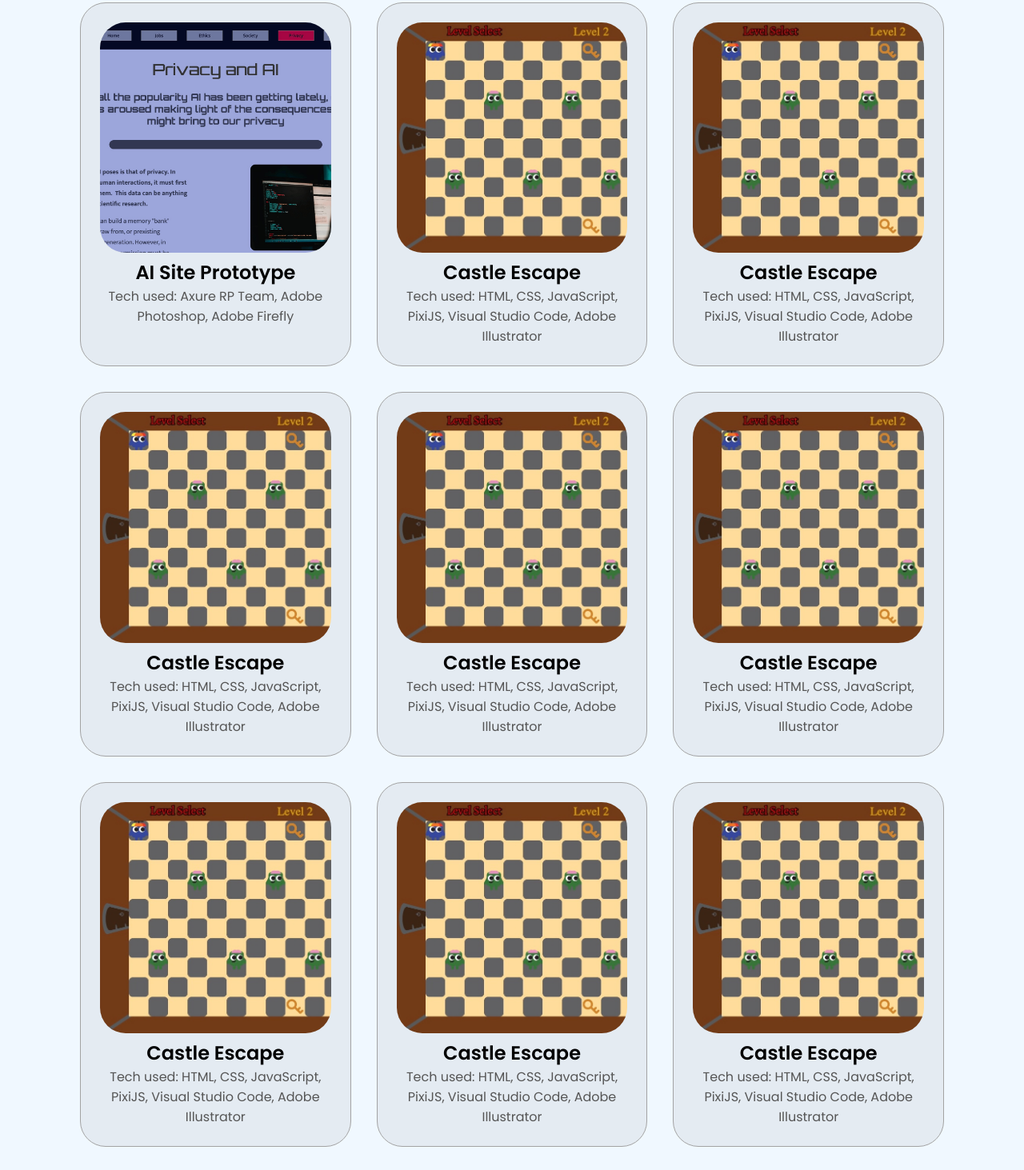
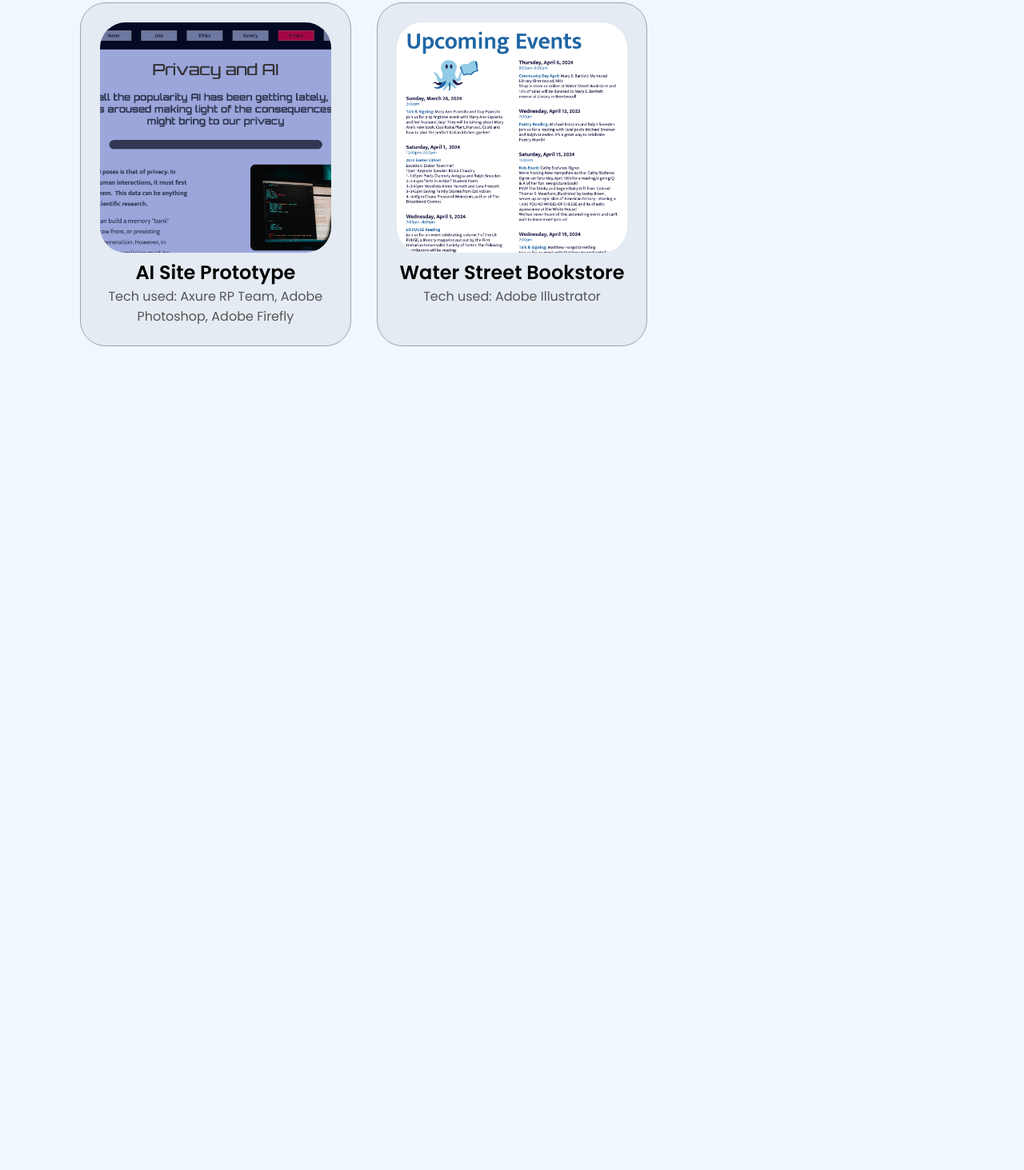
Before and after one commit to JacobJablon/portfolio, a plain HTML site: page projects.html in a window 1280 px wide. Shown: the part 696-2159 px from the top of the page at 80% size. After the commit the page ends 1257 px from the top, so only its background shows below. Drawn offline with Linux system fonts and the light colour scheme.

Commit message:
Added  WaterStreet project to projects page

```diff
--- a/projects.html
+++ b/projects.html
@@ -49,49 +49,9 @@
                 <p>Tech used: Axure RP Team, Adobe Photoshop, Adobe Firefly</p>
             </div>
             <div class="project-container" onclick="location.href='coming-soon.html'">
-                <img src="assets/projectCastleEscapeSquare.jpg" alt="">
-                <h2>Castle Escape</h2>
-                <p>Tech used: HTML, CSS, JavaScript, PixiJS, Visual Studio Code, Adobe Illustrator</p>
-            </div>
-            <div class="project-container" onclick="location.href='coming-soon.html'">
-                <img src="assets/projectCastleEscapeSquare.jpg" alt="">
-                <h2>Castle Escape</h2>
-                <p>Tech used: HTML, CSS, JavaScript, PixiJS, Visual Studio Code, Adobe Illustrator</p>
-            </div>
-            <div class="project-container" onclick="location.href='coming-soon.html'">
-                <img src="assets/projectCastleEscapeSquare.jpg" alt="">
-                <h2>Castle Escape</h2>
-                <p>Tech used: HTML, CSS, JavaScript, PixiJS, Visual Studio Code, Adobe Illustrator</p>
-            </div>
-            <div class="project-container" onclick="location.href='coming-soon.html'">
-                <img src="assets/projectCastleEscapeSquare.jpg" alt="">
-                <h2>Castle Escape</h2>
-                <p>Tech used: HTML, CSS, JavaScript, PixiJS, Visual Studio Code, Adobe Illustrator</p>
-            </div>
-            <div class="project-container" onclick="location.href='coming-soon.html'">
-                <img src="assets/projectCastleEscapeSquare.jpg" alt="">
-                <h2>Castle Escape</h2>
-                <p>Tech used: HTML, CSS, JavaScript, PixiJS, Visual Studio Code, Adobe Illustrator</p>
-            </div>
-            <div class="project-container" onclick="location.href='coming-soon.html'">
-                <img src="assets/projectCastleEscapeSquare.jpg" alt="">
-                <h2>Castle Escape</h2>
-                <p>Tech used: HTML, CSS, JavaScript, PixiJS, Visual Studio Code, Adobe Illustrator</p>
-            </div>
-            <div class="project-container" onclick="location.href='coming-soon.html'">
-                <img src="assets/projectCastleEscapeSquare.jpg" alt="">
-                <h2>Castle Escape</h2>
-                <p>Tech used: HTML, CSS, JavaScript, PixiJS, Visual Studio Code, Adobe Illustrator</p>
-            </div>
-            <div class="project-container" onclick="location.href='coming-soon.html'">
-                <img src="assets/projectCastleEscapeSquare.jpg" alt="">
-                <h2>Castle Escape</h2>
-                <p>Tech used: HTML, CSS, JavaScript, PixiJS, Visual Studio Code, Adobe Illustrator</p>
-            </div>
-            <div class="project-container" onclick="location.href='coming-soon.html'">
-                <img src="assets/projectCastleEscapeSquare.jpg" alt="">
-                <h2>Castle Escape</h2>
-                <p>Tech used: HTML, CSS, JavaScript, PixiJS, Visual Studio Code, Adobe Illustrator</p>
+                <img src="assets/projectWaterStreetBookstore.png" alt="">
+                <h2>Water Street Bookstore</h2>
+                <p>Tech used: Adobe Illustrator</p>
             </div>
         </div>
     </section>
```
Also changed, not shown: assets/projectWaterStreetBookstore.png (added).
